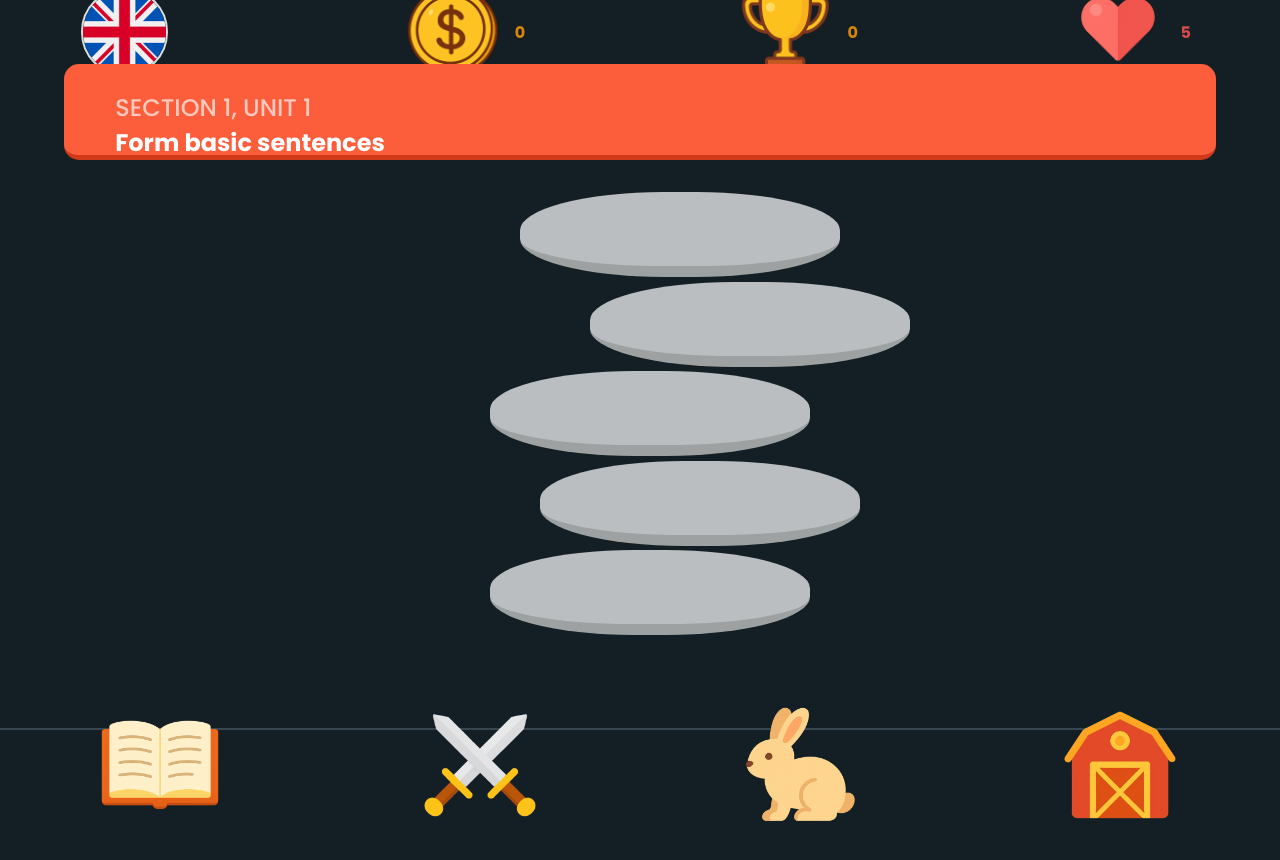
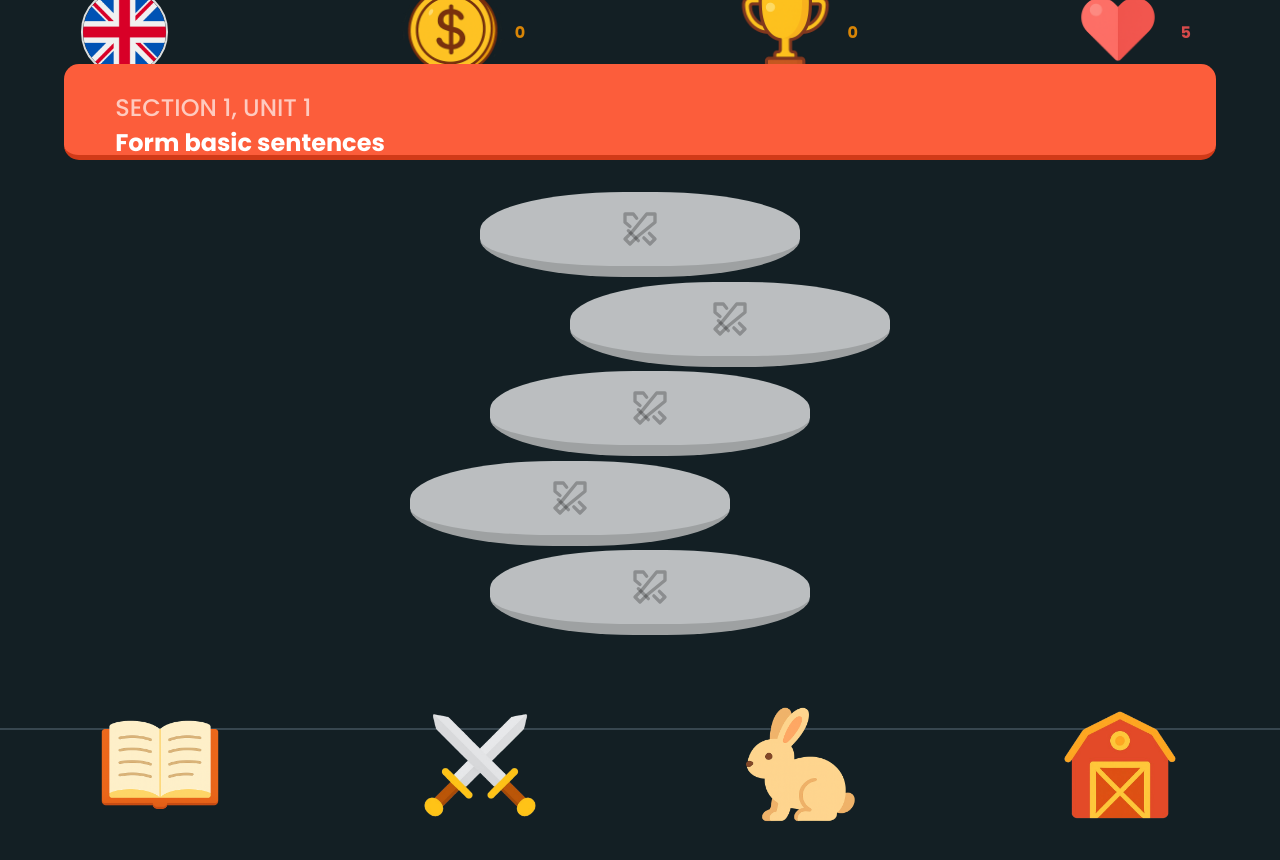
Before and after one commit to vitygo/language-learning-app, a React (Vite) app: page /dashboard in a window 1280 px wide. Shown: the top 860 px of the page. Built offline with nearby package versions, Linux system fonts and the light colour scheme; a web font is replaced by a local one.

Commit message:
add levels

```diff
--- a/package.json
+++ b/package.json
@@ -13,6 +13,7 @@
     "@reduxjs/toolkit": "^2.9.0",
     "react": "^18.3.1",
     "react-dom": "^18.3.1",
+    "react-icons": "^5.5.0",
     "react-redux": "^9.2.0",
     "react-router-dom": "^7.9.2"
   },
--- a/src/pages/LearningPage.css
+++ b/src/pages/LearningPage.css
@@ -109,6 +109,9 @@
 }
 
 .level__button{
+    display: flex;
+    justify-content: center;
+    align-items: center;
     position: relative;
     z-index: 0;
     left: 40px;
--- a/src/pages/LearningPage.jsx
+++ b/src/pages/LearningPage.jsx
@@ -1,6 +1,7 @@
 import "./LearningPage.css";
 import { useState, useEffect } from "react";
 import { useSelector, useDispatch } from "react-redux";
+import { TbSwords } from "react-icons/tb";
 
 export default function LearningPage() {
   const language = useSelector((state) => state.language.value);
@@ -42,19 +43,24 @@ export default function LearningPage() {
 export function LevelBlock() {
   return (
     <div className="level-block">
-      <Level />
-      <Level moveLeft={"110px"} />
+      <Level moveLeft={"none"} position={"static"} />
+      <Level moveLeft={"90px"} />
       <Level moveLeft={"10px"} />
-      <Level moveLeft={"60px"} />
+      <Level moveLeft={"-70px"} />
       <Level moveLeft={"10px"} />
     </div>
   );
 }
 
-export function Level({ moveLeft }) {
+export function Level({ moveLeft, position }) {
   return (
     <div className="level">
-      <div className="level__button" style={{ left: moveLeft }}></div>
+      <div
+        className="level__button"
+        style={{ left: moveLeft, position: position }}
+      >
+        <TbSwords size="40px" color="rgba(0, 0, 0, 0.254)" />
+      </div>
     </div>
   );
 }
```
Also changed, not shown: 1 other file (tests, documents, lock files or other folders).
